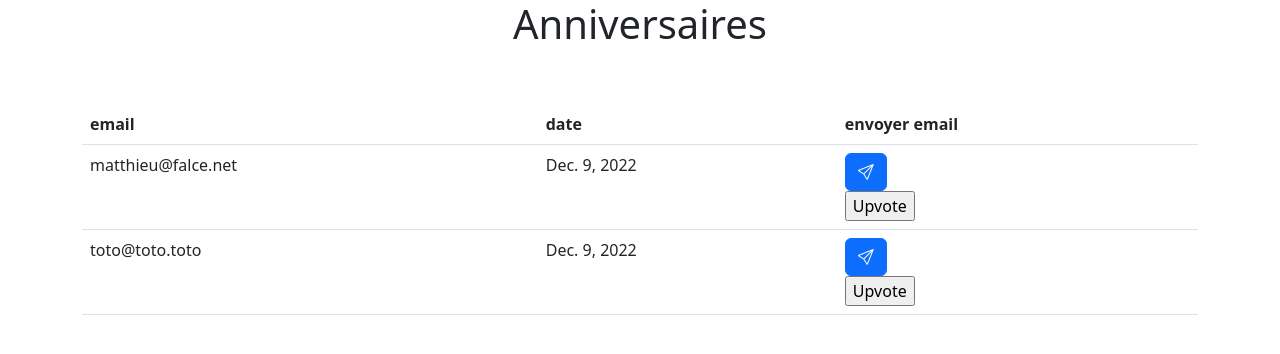
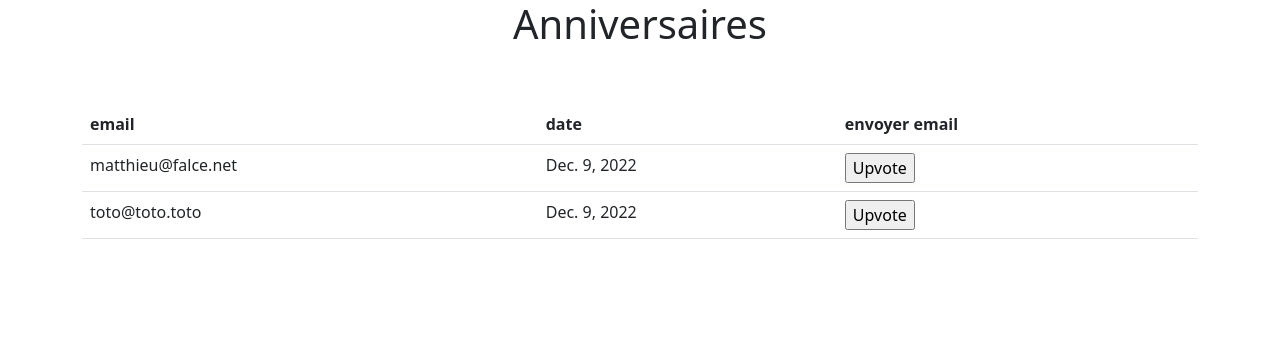
Before and after one commit to oh-ce-cours/djapa_6_decembre, a Django app: page / in a window 1280 px wide. Shown: the top 354 px of the page. Run offline with Django 3.2, Linux system fonts and the light colour scheme; data comes from the database, SQL or seed files in the repository.

Commit message:
gitautosync update 480

```diff
--- a/tape_en_cours/anniversaire/rappel_date/templates/rappel_date/parts/table_line.html
+++ b/tape_en_cours/anniversaire/rappel_date/templates/rappel_date/parts/table_line.html
@@ -2,12 +2,6 @@
     <td>{{anniversaire.email}}</td>
     <td>{{anniversaire.date}}</td>
     <td>
-        <form action="/toto" method="post">
-            <button name="foo" value="upvote" type="button" class="btn btn-primary">
-                <i class="bi bi-send"></i>
-            </button>
-        </form>
-
         <form action="" method="post">
             <input type="submit" name="upvote" value="Upvote" />
         </form>
```
